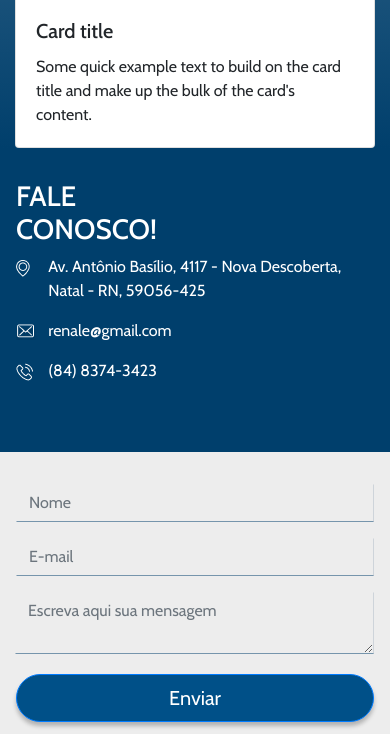
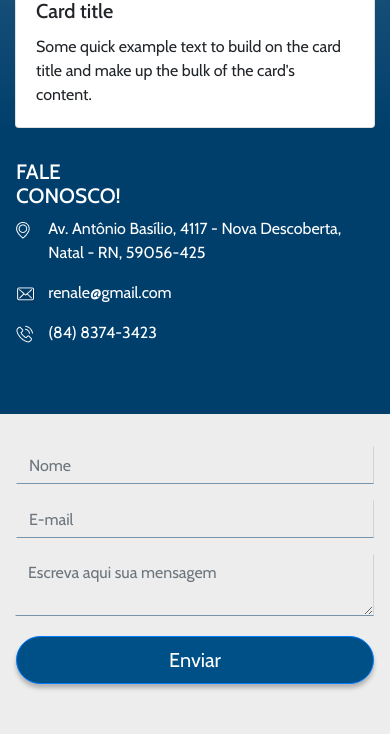
Before and after one commit to jonasra4/Renale, a PHP site: page / in a window 390 px wide. Shown: the part 3215-3949 px from the top of the page. Run offline with PHP 8.4, Linux system fonts and the light colour scheme; some libraries are stand-ins or nearby versions.

Commit message:
gradient e fonte

```diff
--- a/css/style.css
+++ b/css/style.css
@@ -226,7 +226,8 @@ height: 250vh;
   }
 
   body#inicio{
-    background: linear-gradient(360deg, #003F6C 90%, rgba(196, 196, 196, 0.50) 100%);
+    /* background: linear-gradient(360deg, #003F6C 90%, rgba(196, 196, 196, 0.50) 100%); */
+    background: linear-gradient(360deg, rgba(0, 63, 108, 0.6) 90%, rgba(203, 155, 119,3.5) 98%);
 
     /* background-color: blue; */
     /* background-image: url("../img/background/bg1mobi.png"); */
@@ -239,10 +240,15 @@ height: 250vh;
    height: 100%; */
    /* overflow: hidden; */
     font-family: 'Cabin', sans-serif;
+
+ }
+ h3, h4{
+   font-size: 1.3rem;
  }
 
  body#tratamentos{
-   background: linear-gradient(360deg, #003F6C 90%, rgba(196, 196, 196, 0.50) 100%);
+   /* background: linear-gradient(360deg, #003F6C 90%, rgba(196, 196, 196, 0.50) 100%); */
+   background: linear-gradient(360deg, rgba(0, 63, 108, 0.6) 90%, rgba(203, 155, 119,3.5) 98%);
    display: none;
 
    font-family: 'Cabin', sans-serif;
```
